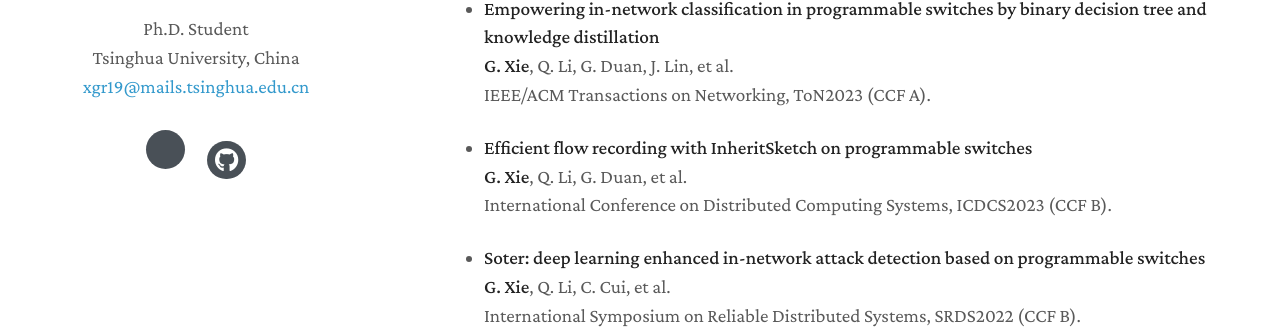
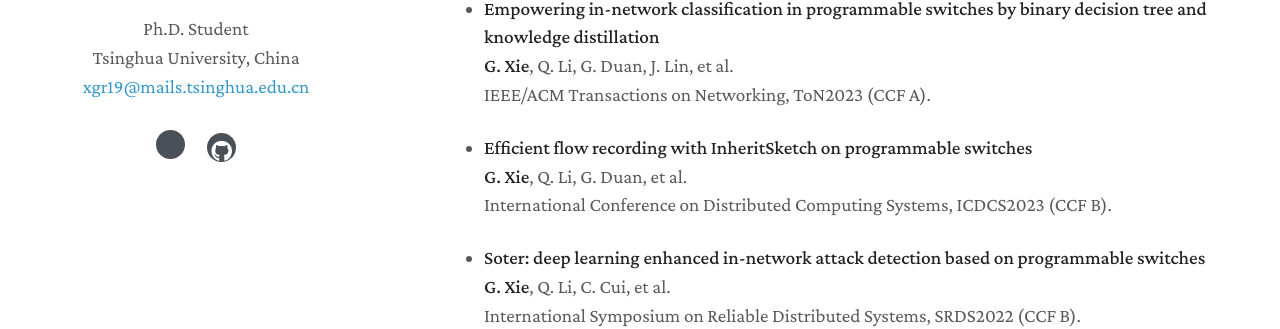
Before and after one commit to xgr19/xgr19.github.io, a Jekyll site: the page built from index.md, in a window 1280 px wide. Shown: the part 326-655 px from the top of the page. Built offline with Jekyll 4.4.1, drawn with Linux system fonts in a browser that asks for light colours; nearby versions of some CDN libraries; comment, search, counter and statistics services are not loaded; a style sheet for code colours, icons or effects is not loaded; our own code applies the rules of GitHub Pages for plain Markdown files.

Commit message:
Update minimal-light.scss

```diff
--- a/_sass/minimal-light.scss
+++ b/_sass/minimal-light.scss
@@ -10,7 +10,7 @@ body {
   margin:0
 }
 
-.social-icons a{display:inline-block;height:2rem;width:2rem;background-color:#495057;color:#fff!important;border-radius:100%;text-align:center;font-size:1.25rem;line-height:2.1rem;margin-right:1rem}.social-icons a:last-child{margin-right:0}.social-icons a:hover{background-color:#000000}
+.social-icons a{display:inline-block;height:1.5rem;width:1.5rem;background-color:#495057;color:#fff!important;border-radius:100%;text-align:center;font-size:1.1rem;line-height:2rem;margin-right:1rem}.social-icons a:last-child{margin-right:0}.social-icons a:hover{background-color:#000000}
 
 autocolor{
   color:#494949;
```
